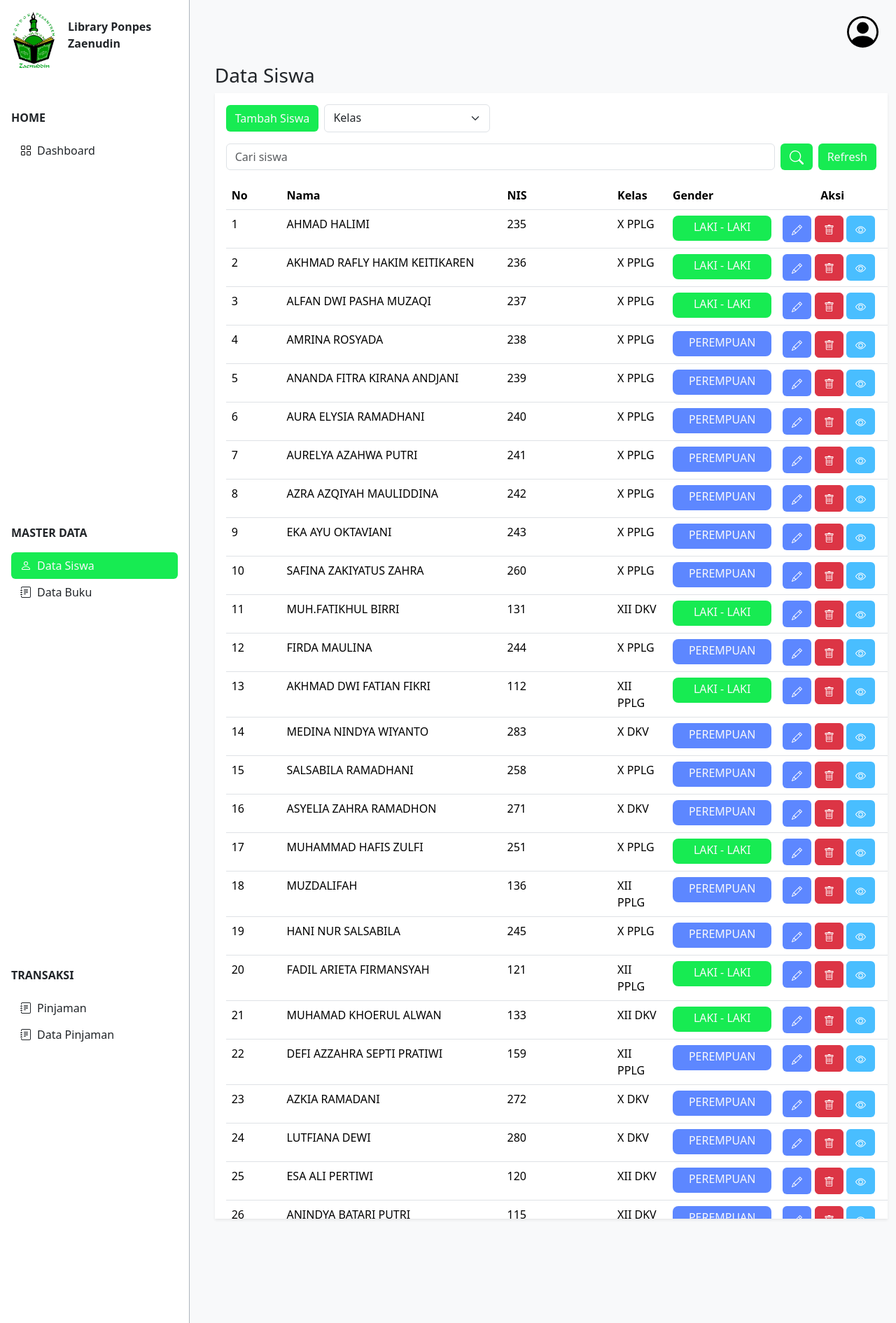
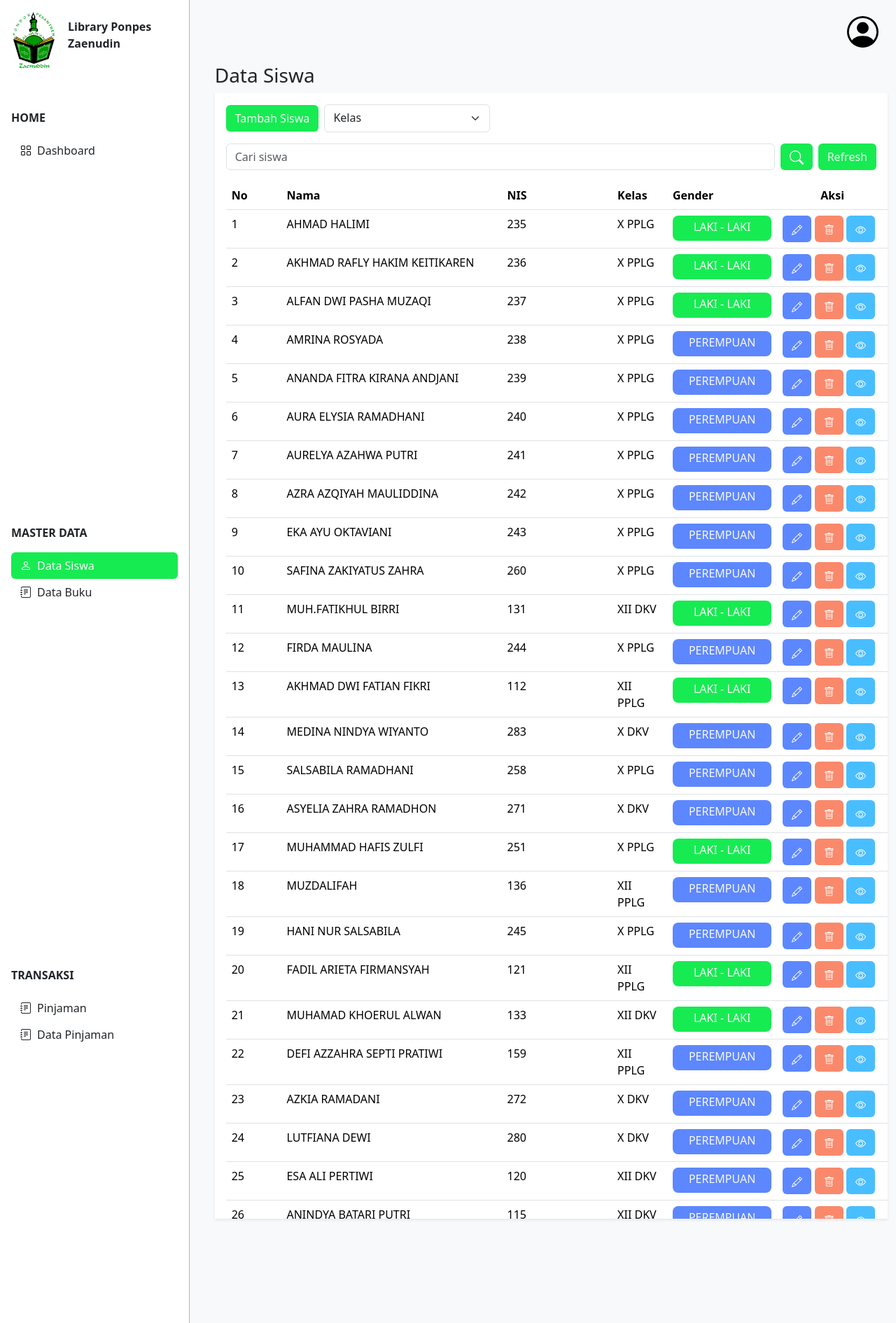
Before and after one commit to Tengku71/PPM, a PHP site: page /data-siswa.php in a window 1280 px wide. Shown: the top 1890 px of the page at 70% size. Run offline with PHP 8.4, Linux system fonts and the light colour scheme; a user stored in the database is signed in; data comes from the database, SQL or seed files in the repository.

Commit message:
update css hover

```diff
--- a/bootstrap5/css/style.css
+++ b/bootstrap5/css/style.css
@@ -1,22 +1,37 @@
-.color-green{
-  background-color: #17EB52 !important;
+.color-green {
+  background-color: #17eb52 !important;
 }
-.color-blue{
-  background-color: #5D87FF !important;
+.color-blue {
+  background-color: #5d87ff !important;
 }
-.color-green-second{
-  background-color: #5AB874 !important;
+.color-green-second {
+  background-color: #5ab874 !important;
 }
-.color-red{
-  background-color: #FA896B !important;
+.color-red {
+  background-color: #fa896b !important;
 }
-.color-blue-second{
-  background-color: #49BEFF !important;
+.color-blue-second {
+  background-color: #49beff !important;
 }
-.color-text-green{
-  background-color: #17EB52 !important;
+.color-text-green {
+  background-color: #17eb52 !important;
 }
-.color-outline{
-  border-color: #17EB52 !important;
-  color: #17EB52 !important;
+.color-outline {
+  border-color: #17eb52 !important;
+  color: #17eb52 !important;
 }
+.color-green:hover {
+  background-color: #23ad4a !important;
+}
+.color-blue:hover {
+  background-color: #4b6dcc !important;
+}
+.color-red:hover {
+  background-color: #b8634b !important;
+}
+.color-blue-second:hover {
+  background-color: #3b98ca !important;
+}
+.color-green-second:hover {
+  background-color: #428956 !important;
+}
--- a/js/data-siswa.js
+++ b/js/data-siswa.js
@@ -143,7 +143,7 @@ document.addEventListener("DOMContentLoaded", async function () {
                     </td>
                     <td class="col-2 row-col">
                         <a href="siswa/edit-form.php?id=${row.id}" class="col btn color-blue"><img src="img/icon/pencil.svg" alt=""></a>
-                        <button class="col btn btn-danger delete-btn" data-bs-toggle="modal" data-bs-target="#hapus_konfirmasi" data-id="${row.id}"><img src="img/icon/trash.svg" alt=""></button>
+                        <button class="col btn color-red delete-btn" data-bs-toggle="modal" data-bs-target="#hapus_konfirmasi" data-id="${row.id}"><img src="img/icon/trash.svg" alt=""></button>
                         <a href="siswa/tampil.php?id=${row.id}" class="col btn color-blue-second"><img src="img/icon/eye.svg" alt=""></a>
                     </td>
                 `;
@@ -151,7 +151,7 @@ document.addEventListener("DOMContentLoaded", async function () {
         deleteButtons.forEach((button) => {
           button.addEventListener("click", function () {
             const id = this.getAttribute("data-id");
-            const deleteLink = document.querySelector("#hapus_konfirmasi a.btn-danger");
+            const deleteLink = document.querySelector("#hapus_konfirmasi a.color-red");
             deleteLink.href = `siswa/delete.php?id=${id}`;
           });
         });
@@ -220,7 +220,7 @@ async function handleInput(event) {
                     </td>
                     <td class="col-2 row-col">
                         <a href="siswa/edit-form.php?id=${row.id}" class="col btn color-blue"><img src="img/icon/pencil.svg" alt=""></a>
-                        <button class="col btn btn-danger delete-btn" data-bs-toggle="modal" data-bs-target="#hapus_konfirmasi" data-id="${row.id}"><img src="img/icon/trash.svg" alt=""></button>
+                        <button class="col btn color-red delete-btn" data-bs-toggle="modal" data-bs-target="#hapus_konfirmasi" data-id="${row.id}"><img src="img/icon/trash.svg" alt=""></button>
                         <a href="siswa/tampil.php?id=${row.id}" class="col btn color-blue-second"><img src="img/icon/eye.svg" alt=""></a>
                     </td>
                 `;
@@ -228,7 +228,7 @@ async function handleInput(event) {
         deleteButtons.forEach((button) => {
           button.addEventListener("click", function () {
             const id = this.getAttribute("data-id");
-            const deleteLink = document.querySelector("#hapus_konfirmasi a.btn-danger");
+            const deleteLink = document.querySelector("#hapus_konfirmasi a.color-red");
             deleteLink.href = `siswa/delete.php?id=${id}`;
           });
         });
@@ -296,7 +296,7 @@ document.addEventListener("DOMContentLoaded", async function () {
                         </td>
                         <td class="col-2 row-col">
                             <a href="siswa/edit-form.php?id=${row.id}" class="col btn color-blue"><img src="img/icon/pencil.svg" alt=""></a>
-                            <button class="col btn btn-danger delete-btn" data-bs-toggle="modal" data-bs-target="#hapus_konfirmasi" data-id="${row.id}" ><img src="img/icon/trash.svg" alt=""></button>
+                            <button class="col btn color-red delete-btn" data-bs-toggle="modal" data-bs-target="#hapus_konfirmasi" data-id="${row.id}" ><img src="img/icon/trash.svg" alt=""></button>
                             <a href="siswa/tampil.php?id=${row.id}" class="col btn color-blue-second"><img src="img/icon/eye.svg" alt=""></a>
                         </td>
                     `;
@@ -304,7 +304,7 @@ document.addEventListener("DOMContentLoaded", async function () {
           deleteButtons.forEach((button) => {
             button.addEventListener("click", function () {
               const id = this.getAttribute("data-id");
-              const deleteLink = document.querySelector("#hapus_konfirmasi a.btn-danger");
+              const deleteLink = document.querySelector("#hapus_konfirmasi a.color-red");
               deleteLink.href = `siswa/delete.php?id=${id}`;
             });
           });
@@ -383,7 +383,7 @@ selectElement.addEventListener("change", async function (event) {
           </td>
           <td class="col-2 row-col">
             <a href="siswa/edit-form.php?id=${row.id}" class="col btn color-blue"><img src="img/icon/pencil.svg" alt=""></a>
-            <button class="col btn btn-danger delete-btn" data-bs-toggle="modal" data-bs-target="#hapus_konfirmasi" data-id="${row.id}"><img src="img/icon/trash.svg" alt=""></button>
+            <button class="col btn color-red delete-btn" data-bs-toggle="modal" data-bs-target="#hapus_konfirmasi" data-id="${row.id}"><img src="img/icon/trash.svg" alt=""></button>
             <a href="siswa/tampil.php?id=${row.id}" class="col btn color-blue-second"><img src="img/icon/eye.svg" alt=""></a>
           </td>
         `;
@@ -391,7 +391,7 @@ selectElement.addEventListener("change", async function (event) {
         deleteButtons.forEach((button) => {
           button.addEventListener("click", function () {
             const id = this.getAttribute("data-id");
-            const deleteLink = document.querySelector("#hapus_konfirmasi a.btn-danger");
+            const deleteLink = document.querySelector("#hapus_konfirmasi a.color-red");
             deleteLink.href = `siswa/delete.php?id=${id}`;
           });
         });
```
